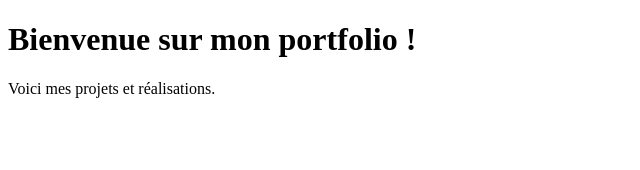
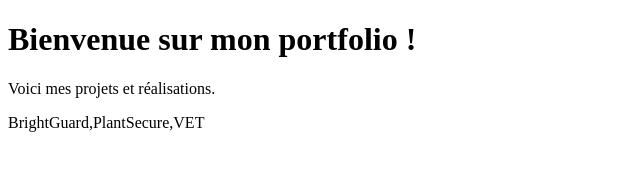
Before and after one commit to Zxd-33/monportfolio, a plain HTML site: page index.html in a window 1280 px wide. Shown: the whole page, without its empty margins (0-640 px from the left). Drawn offline with Linux system fonts and the light colour scheme.

Commit message:
Ajout d'un paragraphe à index.html

```diff
--- a/index.html
+++ b/index.html
@@ -6,5 +6,6 @@
 <body>
     <h1>Bienvenue sur mon portfolio !</h1>
     <p>Voici mes projets et réalisations.</p>
+    <p>BrightGuard,PlantSecure,VET</p>
 </body>
 </html>
```
